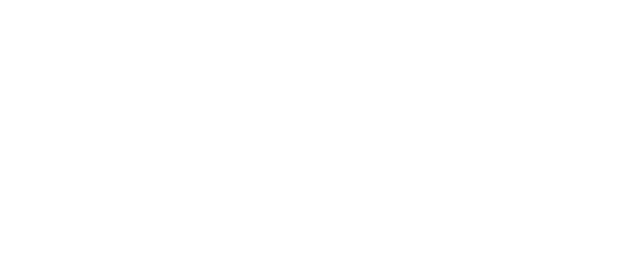
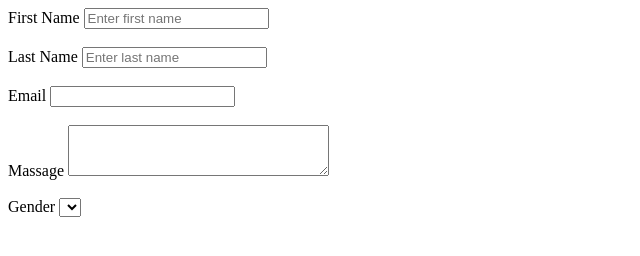
Before and after one commit to stepanenko08/hillel, a plain HTML site: page index.html in a window 1280 px wide. Shown: the whole page, without its empty margins (0-640 px from the left). Drawn offline with Linux system fonts and the light colour scheme.

Commit message:
Homework3 aded

```diff
--- a/index.html
+++ b/index.html
@@ -6,6 +6,29 @@
     <title>Main</title>
 </head>
 <body>
-
+    <div>
+        <label for="first-name">First Name</label>
+        <input type="text" name="first-name" id="first-name" placeholder="Enter first name" required>
+    </div>
+    <br>
+    <div>
+        <label for="last-name">Last Name</label>
+        <input type="text" name="last-name" id="last-name" placeholder="Enter last name" required>
+    </div>
+    <br>
+    <div>
+        <label for="email">Email</label>
+        <input type="email" name="email" id="email" required>
+    </div>
+    <br>
+    <div>
+        <label for="message">Massage</label>
+        <textarea name="message" id="message" cols="30" rows="3" maxlength="150" required></textarea>
+    </div>
+    <br>
+    <div>
+        <label for="gender">Gender</label>
+        <select name="" id=""></select>
+    </div>
 </body>
 </html>
```
